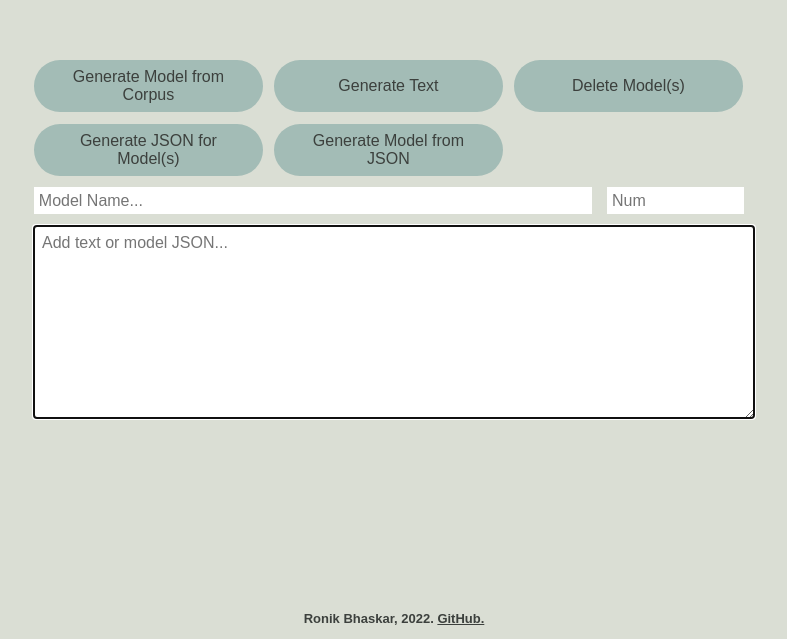
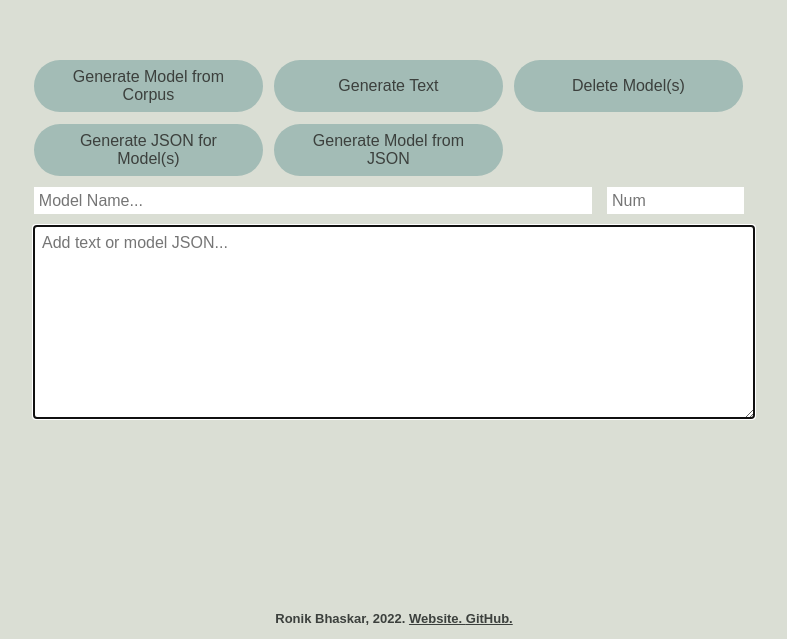
Before and after one commit to ronikbhaskar/text_generator, a plain HTML site: page index.html in a window 1280 px wide. Shown: the part 161-800 px from the top of the page, without its empty margins (246-1033 px from the left). Drawn offline with Linux system fonts and the light colour scheme; a web font is replaced by a local one.

Commit message:
Update index.html

```diff
--- a/index.html
+++ b/index.html
@@ -22,7 +22,7 @@
         <div id="models" class="models"></div>
     </div>
     <footer>
-        <h3>Ronik Bhaskar, 2022. <a href="https://github.com/ronikbhaskar/text_generator">GitHub.</a></h3>
+        <h3>Ronik Bhaskar, 2022. <a href="https://ronikbhaskar.github.io">Website. <a href="https://github.com/ronikbhaskar/text_generator">GitHub.</a></h3>
     </footer>
     <script src="src/markov.js"></script>
     <script src="frontend.js"></script>
```
